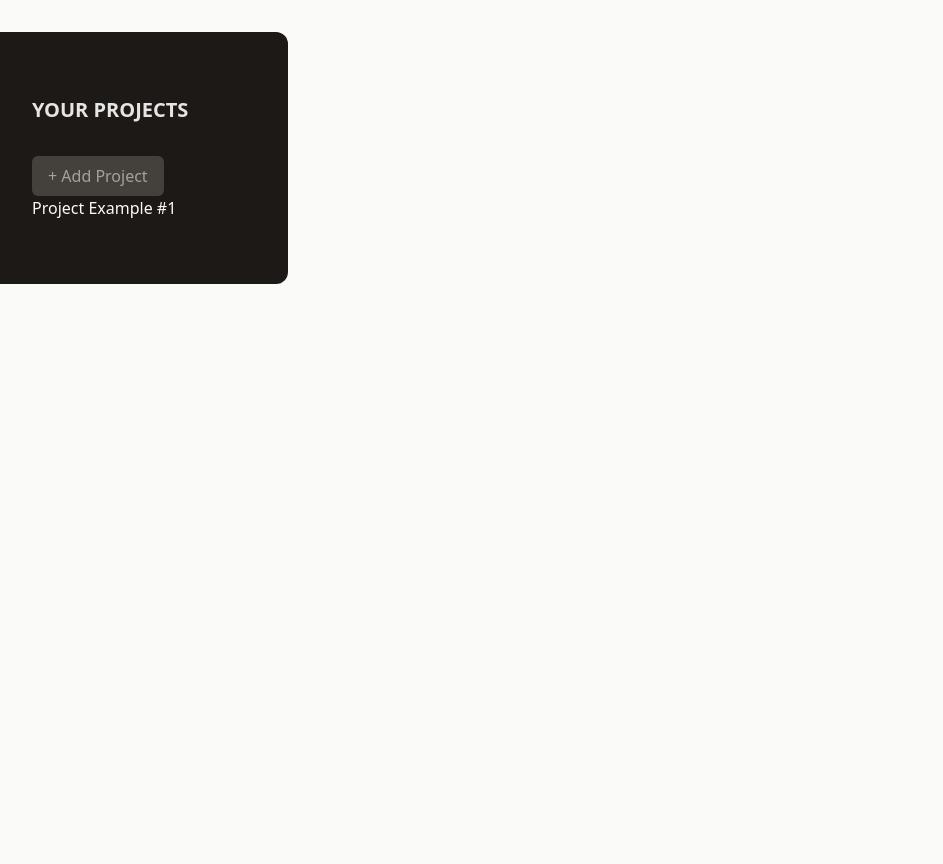
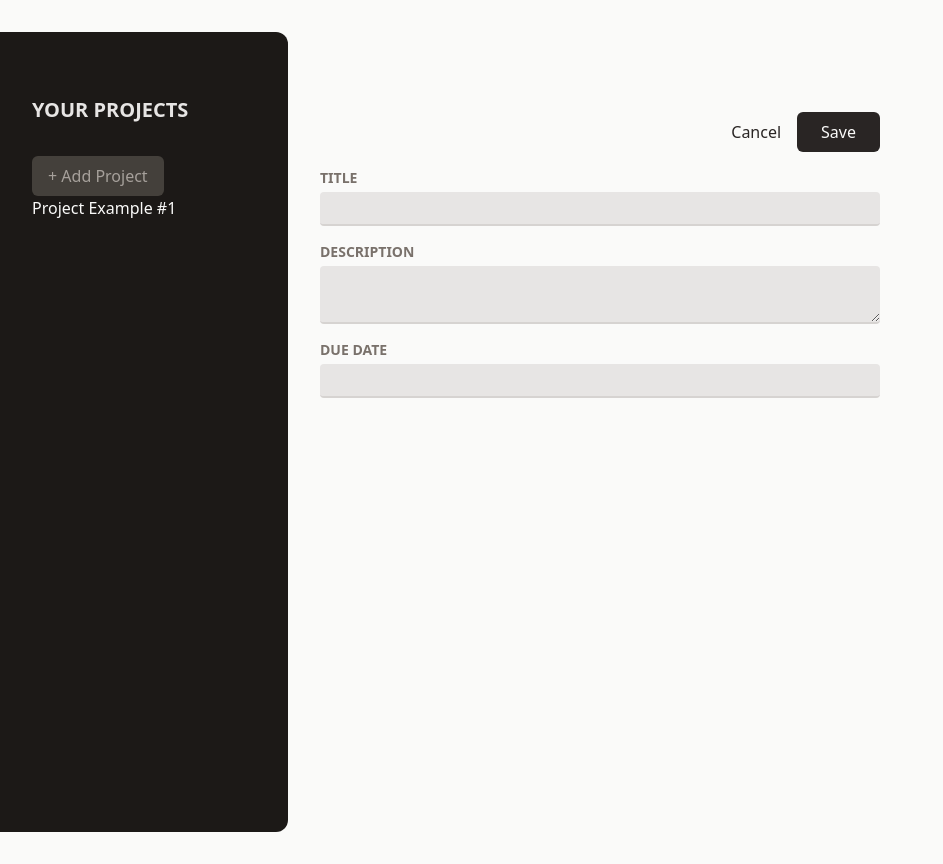
Before and after one commit to GlennMeekers/task-manager, a React (Vite) app: page / in a window 1280 px wide. Shown: the whole page, without its empty margins (0-943 px from the left). Built offline with nearby package versions, Linux system fonts and the light colour scheme.

Commit message:
initial new project input screen, reusable input component

```diff
--- a/src/App.jsx
+++ b/src/App.jsx
@@ -1,9 +1,11 @@
+import NewProject from "./components/NewProject";
 import Sidebar from "./components/Sidebar";
 
 function App() {
   return (
-    <main className="h-screen my-8">
+    <main className="h-screen my-8 flex gap-8">
       <Sidebar />
+      <NewProject />
     </main>
   );
 }
--- /dev/null
+++ b/src/components/Input.jsx
@@ -0,0 +1,17 @@
+export default function Input({ label, istextarea, ...props }) {
+  const classes =
+    "w-full p-1 border-b-2 rounded-sm border-stone-300 bg-stone-200 text-stone-600 focus:outline-none focus:border-stone-600";
+
+  return (
+    <p className="flex flex-col gap-1 my-4">
+      <label className="text-sm font-bold uppercase text-stone-500">
+        {label}
+      </label>
+      {istextarea ? (
+        <textarea className={classes} {...props} />
+      ) : (
+        <input className={classes} {...props} />
+      )}
+    </p>
+  );
+}
--- /dev/null
+++ b/src/components/NewProject.jsx
@@ -0,0 +1,25 @@
+import Input from "./Input";
+
+export default function NewProject() {
+  return (
+    <div className="w-[35rem] mt-16">
+      <menu className="flex items-center justify-end gap-4 my-4">
+        <li>
+          <button className="text-stone-800 hover:text-stone-950">
+            Cancel
+          </button>
+        </li>
+        <li>
+          <button className="px-6 py-2 rounded-md bg-stone-800 text-stone-50 hover:bg-stone-950">
+            Save
+          </button>
+        </li>
+      </menu>
+      <div>
+        <Input label="Title" />
+        <Input label="Description" istextarea />
+        <Input label="Due Date" />
+      </div>
+    </div>
+  );
+}
--- a/src/output.css
+++ b/src/output.css
@@ -10,19 +10,25 @@
     --color-stone-50: oklch(98.5% 0.001 106.423);
     --color-stone-100: oklch(97% 0.001 106.424);
     --color-stone-200: oklch(92.3% 0.003 48.717);
+    --color-stone-300: oklch(86.9% 0.005 56.366);
     --color-stone-400: oklch(70.9% 0.01 56.259);
     --color-stone-500: oklch(55.3% 0.013 58.071);
     --color-stone-600: oklch(44.4% 0.011 73.639);
     --color-stone-700: oklch(37.4% 0.01 67.558);
+    --color-stone-800: oklch(26.8% 0.007 34.298);
     --color-stone-900: oklch(21.6% 0.006 56.043);
+    --color-stone-950: oklch(14.7% 0.004 49.25);
     --spacing: 0.25rem;
     --text-xs: 0.75rem;
     --text-xs--line-height: calc(1 / 0.75);
+    --text-sm: 0.875rem;
+    --text-sm--line-height: calc(1.25 / 0.875);
     --text-base: 1rem;
     --text-base--line-height: calc(1.5 / 1);
     --text-xl: 1.25rem;
     --text-xl--line-height: calc(1.75 / 1.25);
     --font-weight-bold: 700;
+    --radius-sm: 0.25rem;
     --radius-md: 0.375rem;
     --radius-xl: 0.75rem;
     --default-font-family: var(--font-sans);
@@ -178,8 +184,14 @@
   .visible {
     visibility: visible;
   }
+  .my-4 {
+    margin-block: calc(var(--spacing) * 4);
+  }
   .my-8 {
     margin-block: calc(var(--spacing) * 8);
+  }
+  .mt-16 {
+    margin-top: calc(var(--spacing) * 16);
   }
   .mb-8 {
     margin-bottom: calc(var(--spacing) * 8);
@@ -196,27 +208,73 @@
   .w-1\/3 {
     width: calc(1/3 * 100%);
   }
+  .w-\[35rem\] {
+    width: 35rem;
+  }
+  .w-full {
+    width: 100%;
+  }
   .resize {
     resize: both;
   }
+  .flex-col {
+    flex-direction: column;
+  }
+  .items-center {
+    align-items: center;
+  }
+  .justify-end {
+    justify-content: flex-end;
+  }
+  .gap-1 {
+    gap: calc(var(--spacing) * 1);
+  }
+  .gap-4 {
+    gap: calc(var(--spacing) * 4);
+  }
+  .gap-8 {
+    gap: calc(var(--spacing) * 8);
+  }
   .rounded-md {
     border-radius: var(--radius-md);
+  }
+  .rounded-sm {
+    border-radius: var(--radius-sm);
   }
   .rounded-r-xl {
     border-top-right-radius: var(--radius-xl);
     border-bottom-right-radius: var(--radius-xl);
   }
+  .border-b-2 {
+    border-bottom-style: var(--tw-border-style);
+    border-bottom-width: 2px;
+  }
+  .border-stone-300 {
+    border-color: var(--color-stone-300);
+  }
   .bg-stone-50 {
     background-color: var(--color-stone-50);
+  }
+  .bg-stone-200 {
+    background-color: var(--color-stone-200);
   }
   .bg-stone-700 {
     background-color: var(--color-stone-700);
   }
+  .bg-stone-800 {
+    background-color: var(--color-stone-800);
+  }
   .bg-stone-900 {
     background-color: var(--color-stone-900);
   }
+  .p-1 {
+    padding: calc(var(--spacing) * 1);
+  }
   .px-4 {
     padding-inline: calc(var(--spacing) * 4);
+  }
+  .px-6 {
+    padding-inline: calc(var(--spacing) * 6);
   }
   .px-8 {
     padding-inline: calc(var(--spacing) * 8);
@@ -226,6 +284,10 @@
   }
   .py-16 {
     padding-block: calc(var(--spacing) * 16);
+  }
+  .text-sm {
+    font-size: var(--text-sm);
+    line-height: var(--tw-leading, var(--text-sm--line-height));
   }
   .text-xs {
     font-size: var(--text-xs);
@@ -244,6 +306,15 @@
   .text-stone-400 {
     color: var(--color-stone-400);
   }
+  .text-stone-500 {
+    color: var(--color-stone-500);
+  }
+  .text-stone-600 {
+    color: var(--color-stone-600);
+  }
+  .text-stone-800 {
+    color: var(--color-stone-800);
+  }
   .uppercase {
     text-transform: uppercase;
   }
@@ -258,11 +329,36 @@
       }
     }
   }
+  .hover\:bg-stone-950 {
+    &:hover {
+      @media (hover: hover) {
+        background-color: var(--color-stone-950);
+      }
+    }
+  }
   .hover\:text-stone-100 {
     &:hover {
       @media (hover: hover) {
         color: var(--color-stone-100);
       }
+    }
+  }
+  .hover\:text-stone-950 {
+    &:hover {
+      @media (hover: hover) {
+        color: var(--color-stone-950);
+      }
+    }
+  }
+  .focus\:border-stone-600 {
+    &:focus {
+      border-color: var(--color-stone-600);
+    }
+  }
+  .focus\:outline-none {
+    &:focus {
+      --tw-outline-style: none;
+      outline-style: none;
     }
   }
   .md\:w-72 {
@@ -282,6 +378,11 @@
       line-height: var(--tw-leading, var(--text-xl--line-height));
     }
   }
+}
+@property --tw-border-style {
+  syntax: "*";
+  inherits: false;
+  initial-value: solid;
 }
 @property --tw-font-weight {
   syntax: "*";
@@ -343,6 +444,7 @@
 @layer properties {
   @supports ((-webkit-hyphens: none) and (not (margin-trim: inline))) or ((-moz-orient: inline) and (not (color:rgb(from red r g b)))) {
     *, ::before, ::after, ::backdrop {
+      --tw-border-style: solid;
       --tw-font-weight: initial;
       --tw-blur: initial;
       --tw-brightness: initial;
```
